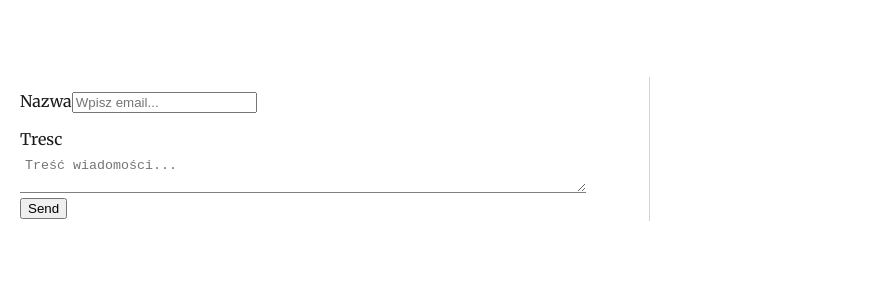
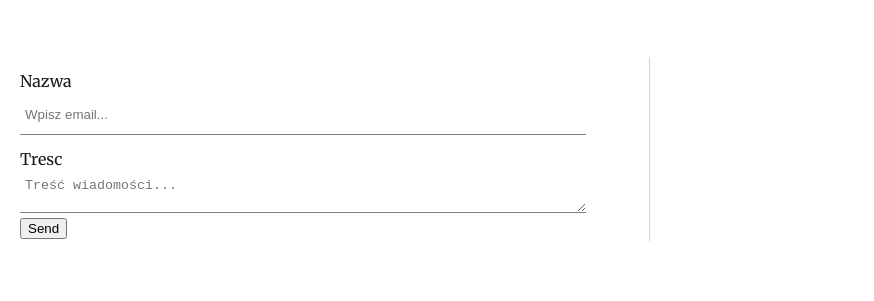
Before and after one commit to lilivin/gatsby-netlify, a Gatsby site: page / in a window 1280 px wide. Shown: the part 712-1013 px from the top of the page, 0-874 px from the left. Built offline with nearby package versions, Linux system fonts and the light colour scheme; Gatsby itself is replaced by a stand-in of ours; some packages are replaced by stand-ins of ours.

Commit message:
form-jaden

```diff
--- a/src/components/contactForm.js
+++ b/src/components/contactForm.js
@@ -22,7 +22,7 @@ const Bio = () => {
       >
         <label class="contactForm__label">
           Nazwa
-          <input name="name" placeholder="Wpisz email..."/>
+          <input name="name" placeholder="Wpisz email..." class="contactForm__input"/>
         </label>
         <label class="contactForm__label">
           Tresc
```
